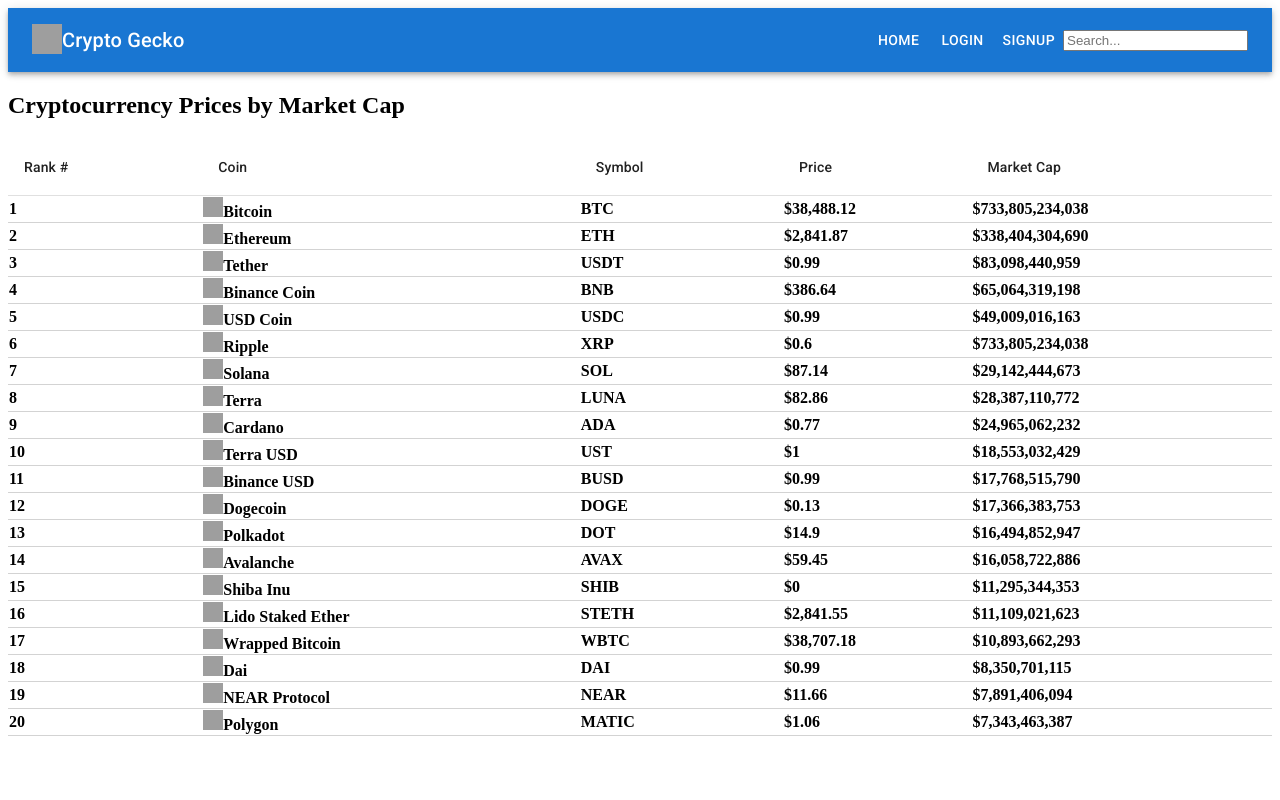
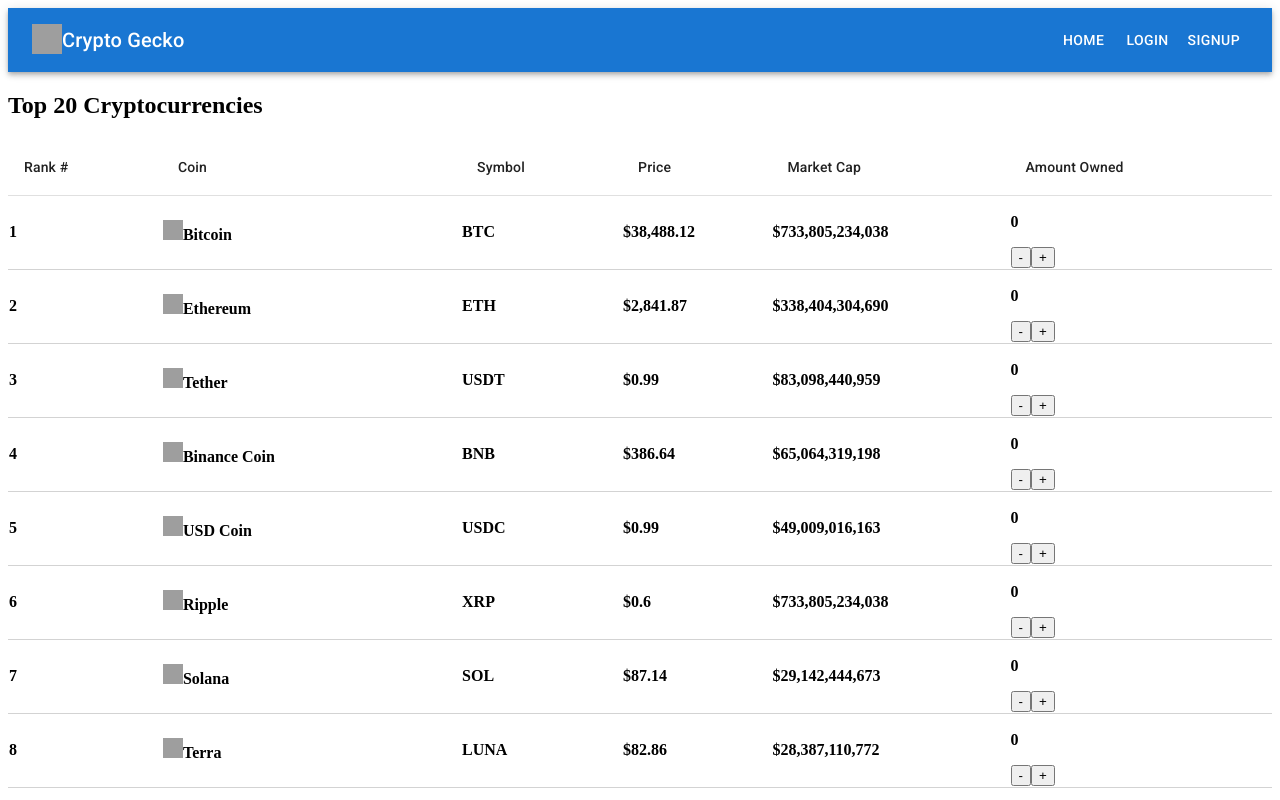
Before and after one commit to mikestah808/crypto-tracker, a React (Create React App) app: page / in a window 1280 px wide. Shown: the top 800 px of the page. Built offline with nearby package versions, Linux system fonts and the light colour scheme; data requests are answered from the project's data file; grey boxes are pictures that could not be loaded.

Commit message:
added Amount Owned Tablecell element tag, minus and plus button, and p tag with amount. set up state and created and minus and plus button functions to dynamically change and update state each time the buttons are clicked

```diff
--- a/db.json
+++ b/db.json
@@ -221,6 +221,16 @@
       "username": "mikestah808",
       "password": "123",
       "id": 8
+    },
+    {
+      "username": "kev",
+      "password": "123",
+      "id": 9
+    },
+    {
+      "username": "mikestah",
+      "password": "123",
+      "id": 10
     }
   ]
 }
--- a/src/Crypto.jsx
+++ b/src/Crypto.jsx
@@ -1,8 +1,20 @@
-import React from 'react'
+import React, { useState } from 'react'
 
 
 function Crypto({ crypto }) {
+  const [amount, setAmount] = useState(0)
   const {rank, name, image, symbol, price, marketCap} = crypto
+
+
+  function plusButton(){
+    setAmount((amount) => amount + 1);
+  }
+
+  function minusButton(){
+    if(amount > 0)
+    setAmount((amount) => amount - 1)
+  }
+
 
 
   return (
@@ -12,7 +24,13 @@
             <td>{symbol}</td>
             <td>${price.toLocaleString()}</td>
             <td>${marketCap.toLocaleString()}</td>
+            <td>
+              <p>{amount}</p>
+              <button onClick={minusButton}>-</button>
+              <button onClick={plusButton}>+</button>
+            </td>
           </tr>
+
   )
 }
 
--- a/src/CryptoList.jsx
+++ b/src/CryptoList.jsx
@@ -5,18 +5,29 @@
 import TableHead from '@mui/material/TableHead';
 
 
-function CryptoList({ cryptos }) {
+function CryptoList({ cryptos, handleAmount}) {
+
+  // console.log(extraData);
+
+  //if i want to get just the current price and 24hr price change percentage, how do i do it?
+  //first, i will need the url then fetch the data
+  // where will i need the data? i will need the data within the crypto component
+  // after doing the fetch request, what do i do with the data given to me?
+  //you want to create state because the data is dynamic and constantly changing
+  //once you update state to the data that was fetched, what's next?
+  //i want to map through each object within the data array
+  //what will i return from each object when i map through each element? i will return the current_price and price_change_percentage_24h
 
 
   const renderCryptos = cryptos.map((crypto) => {
     return (
-      <Crypto key={crypto.id} crypto={crypto}/>
+      <Crypto key={crypto.id} crypto={crypto} handleAmount={handleAmount}/>
     )
   })
 
   return (
       <div>
-        <h2>Cryptocurrency Prices by Market Cap</h2>
+        <h2>Top 20 Cryptocurrencies</h2>
         <Table>
           <TableHead>
             <tr>
@@ -34,6 +45,9 @@
               </TableCell>
               <TableCell align="left">
                 Market Cap
+              </TableCell>
+              <TableCell align="left">
+                Amount Owned
               </TableCell>
             </tr>
           </TableHead>
--- a/src/components/HomePage.jsx
+++ b/src/components/HomePage.jsx
@@ -3,15 +3,23 @@
 
 const BASE_URL = "http://localhost:3000/cryptos";
 
+const API_URL ="https://api.coingecko.com/api/v3/coins/markets?vs_currency=usd&order=market_cap_desc&per_page=100&page=1&sparkline=false"
+
 
 function HomePage({ search }) {
   const [cryptos, setCryptos] = useState([])
 
-  console.log(cryptos)
 
-  //create functionality that will filter through the list of cryptocurrencies based on what is typed in the search input
+  function handleAmount(){
+    fetch(API_URL)
+    .then((resp) => resp.json())
+    .then((data) => console.log(data))
+  }
+
+  console.log(API_URL)
+
+ //create functionality that will filter through the list of cryptocurrencies based on what is typed in the search input
   //if the search input value does not match the listed crypto, then return everything else
-
   const filterCrypto = cryptos.filter((crypto) => crypto.name.toLowerCase().includes(search.toLowerCase()))
 
 
@@ -30,13 +38,10 @@
 
   return (
     <div>
-    <CryptoList cryptos={filterCrypto}/>
+    <CryptoList cryptos={filterCrypto} handleAmount={handleAmount}/>
 
     </div>
   )
 }
 
 export default HomePage;
-
-//create comment section in HomePage.jsx
-//create
--- a/src/components/navigation/Navbar.jsx
+++ b/src/components/navigation/Navbar.jsx
@@ -67,7 +67,6 @@
         <Button color="inherit" to="/" component={ Link }>Home</Button>
         <Button color="inherit" to="/login" component={ Link }>Login</Button>
         <Button color="inherit" to="/signup" component={ Link }>Signup</Button>
-        <Search search={search} setSearch={setSearch}/>
       </Toolbar>
     </AppBar>
   </Box>
```
Also changed, not shown: src/App.css (line endings or trailing spaces).
